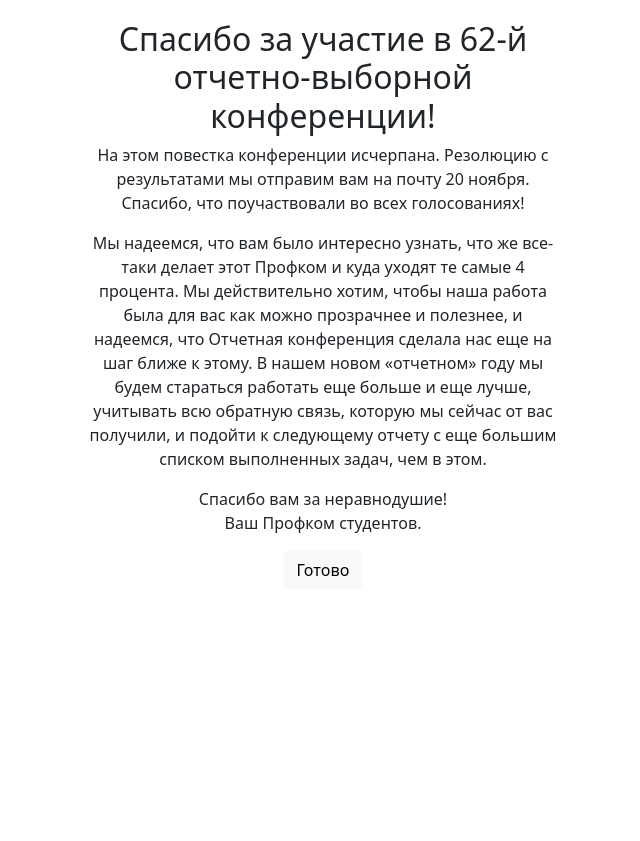
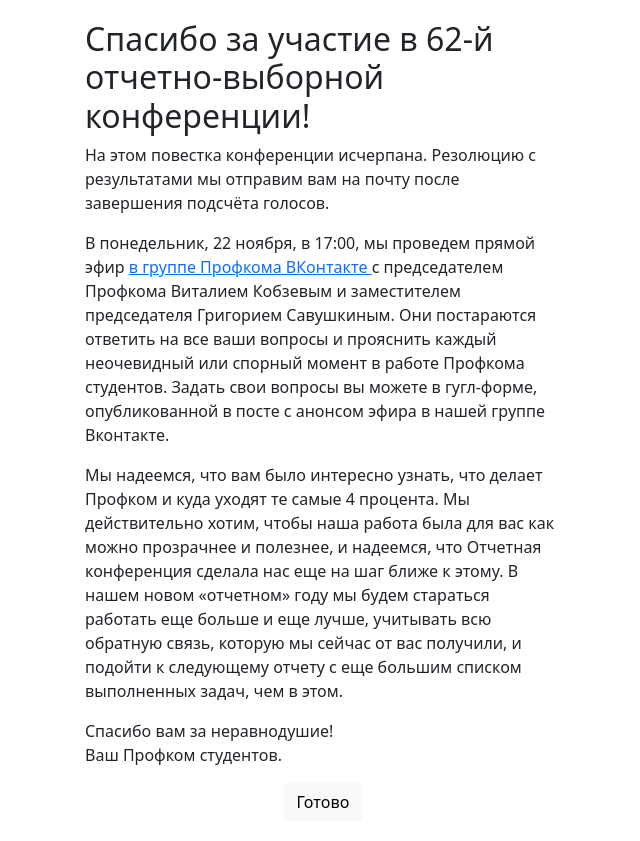
Before and after one commit to profcomff/report-vote, a Vue app: page /finish in a window 1280 px wide. Shown: the whole page, without its empty margins (317-957 px from the left). Before the commit the page ends 800 px from the top, so only its background shows below. Built offline with nearby package versions, Linux system fonts and the light colour scheme.

Commit message:
Appearance

```diff
--- a/src/App.vue
+++ b/src/App.vue
@@ -9,6 +9,10 @@ button.btn-primary {
 
 div.container-fluid {
   margin: 20px auto;
+  text-align: left;
+}
+
+div.controls {
   text-align: center;
 }
 </style>
--- a/src/components/QuestionDialog.vue
+++ b/src/components/QuestionDialog.vue
@@ -2,7 +2,7 @@
   <div>
     <h2>Голосование {{ current_question }} из {{ total_questions }}</h2>
     <div v-html="text"></div>
-    <div class="form-group form-control-box">
+    <div class="form-group form-control-box controls">
       <button
         class="btn btn-success"
         @click="this.$emit('ans_clicked', this.id, 'yes')"
@@ -15,11 +15,8 @@
       >
         Против
       </button>
-      <br/>
-      <button
-        class="btn"
-        @click="this.$emit('ans_clicked', this.id, 'skip')"
-      >
+      <br />
+      <button class="btn" @click="this.$emit('ans_clicked', this.id, 'skip')">
         Воздержаться
       </button>
     </div>
--- a/src/views/About.vue
+++ b/src/views/About.vue
@@ -1,22 +1,21 @@
 <template>
   <div class="container-fluid">
     <div>
-      <h2>Спасибо, что проявили интерес к отчету профкома</h2>
+      <h2>Большое спасибо, что прочитали наш отчет!</h2>
       <p>
-        Сейчас вам будет предложено ответить на 6 вопросов о работе профкома по
-        следующей повестке:
+        Мы предлагаем вам принять участие в следующих четырех голосованиях,
+        согласно повестке конференции.
       </p>
+      <h3>ПОВЕСТКА КОНФЕРЕНЦИИ</h3>
       <ol>
         <li>
-          Отчет Профкома о работе за период ноябрь 2020 г. - октябрь 2021 г.
+          Отчет Профкома о работе за период ноябрь 2020 г. – октябрь 2021 г.
         </li>
         <li>
-          Отчет контрольно-ревизионной комиссии за период ноябрь 2020 г. -
-          октябрь 2021 г.
+          Отчет ревизионной комиссии за период ноябрь 2020 г. – октябрь 2021 г.
         </li>
         <li>Выборы членов Профкома студентов.</li>
-        <li>Выборы контрольно-ревизионной комиссии Профкома студентов.</li>
-        <li>Выборы контрольно-ревизионной комиссии Профкома студентов.</li>
+        <li>Выборы делегатов на профсоюзную конференцию ОПК МГУ.</li>
         <li>Разное.</li>
       </ol>
     </div>
@@ -31,11 +30,4 @@ export default {};
 </script>
 
 <style scoped>
-div.container-fluid > * {
-  text-align: left;
-}
-
-div.controls {
-  text-align: center;
-}
 </style>
--- a/src/views/Fail.vue
+++ b/src/views/Fail.vue
@@ -4,6 +4,8 @@
     <p>
       Что-то пошло не так при входе. Возможно вы неверно ввели адрес электронной
       почты или пароль. Попробуйте еще раз.
+    </p>
+    <p>
       <a
         href="https://report.profcomff.com/faq"
         target="_blank"
@@ -12,11 +14,12 @@
         Не помогло?
       </a>
     </p>
-    <router-link to="/" class="btn btn-primary">Вернуться</router-link>
+    <div class="controls">
+      <router-link to="/" class="btn btn-primary">Вернуться</router-link>
+    </div>
   </div>
 </template>
 
 <script>
-export default {
-};
+export default {};
 </script>
--- a/src/views/Finish.vue
+++ b/src/views/Finish.vue
@@ -3,23 +3,39 @@
     <h2>Спасибо за участие в 62-й отчетно-выборной конференции!</h2>
     <p>
       На этом повестка конференции исчерпана. Резолюцию с результатами мы
-      отправим вам на почту 20 ноября. Спасибо, что поучаствовали во всех
-      голосованиях!
+      отправим вам на почту после завершения подсчёта голосов.
     </p>
     <p>
-      Мы надеемся, что вам было интересно узнать, что же все-таки делает этот
-      Профком и куда уходят те самые 4 процента. Мы действительно хотим, чтобы
-      наша работа была для вас как можно прозрачнее и полезнее, и надеемся, что
-      Отчетная конференция сделала нас еще на шаг ближе к этому. В нашем новом
-      «отчетном» году мы будем стараться работать еще больше и еще лучше,
-      учитывать всю обратную связь, которую мы сейчас от вас получили, и подойти
-      к следующему отчету с еще большим списком выполненных задач, чем в этом.
+      В понедельник, 22 ноября, в 17:00, мы проведем прямой эфир
+      <a
+        href="https://vk.com/profcomff"
+        target="_blank"
+        rel="noopener noreferrer"
+      >
+        в группе Профкома ВКонтакте
+      </a>
+      с председателем Профкома Виталием Кобзевым и заместителем председателя
+      Григорием Савушкиным. Они постараются ответить на все ваши вопросы и
+      прояснить каждый неочевидный или спорный момент в работе Профкома
+      студентов. Задать свои вопросы вы можете в гугл-форме, опубликованной в
+      посте с анонсом эфира в нашей группе Вконтакте.
+    </p>
+    <p>
+      Мы надеемся, что вам было интересно узнать, что делает Профком и куда
+      уходят те самые 4 процента. Мы действительно хотим, чтобы наша работа была
+      для вас как можно прозрачнее и полезнее, и надеемся, что Отчетная
+      конференция сделала нас еще на шаг ближе к этому. В нашем новом «отчетном»
+      году мы будем стараться работать еще больше и еще лучше, учитывать всю
+      обратную связь, которую мы сейчас от вас получили, и подойти к следующему
+      отчету с еще большим списком выполненных задач, чем в этом.
     </p>
     <p>
       Спасибо вам за неравнодушие!<br />
       Ваш Профком студентов.
     </p>
-    <router-link to="/" class="btn btn-light">Готово</router-link>
+    <div class="controls">
+      <router-link to="/" class="btn btn-light">Готово</router-link>
+    </div>
   </div>
 </template>
 
--- a/src/views/Home.vue
+++ b/src/views/Home.vue
@@ -1,6 +1,7 @@
 <template>
   <div class="container-fluid">
     <h2>Готовы проголосовать?</h2>
+    <div class="controls">
       <login-dialog @login_clicked="login_clicked" />
       <p class="text-muted">
         <small>
@@ -10,6 +11,7 @@
           </a>
         </small>
       </p>
+    </div>
   </div>
 </template>
 
@@ -53,7 +55,4 @@ export default {
 </script>
 
 <style scoped>
-div.container-fluid > * {
-  margin: 20px 0;
-}
 </style>
```
Also changed, not shown: 1 other file (tests, documents, lock files or other folders). Lines whose indentation alone changed are shown as unchanged.
